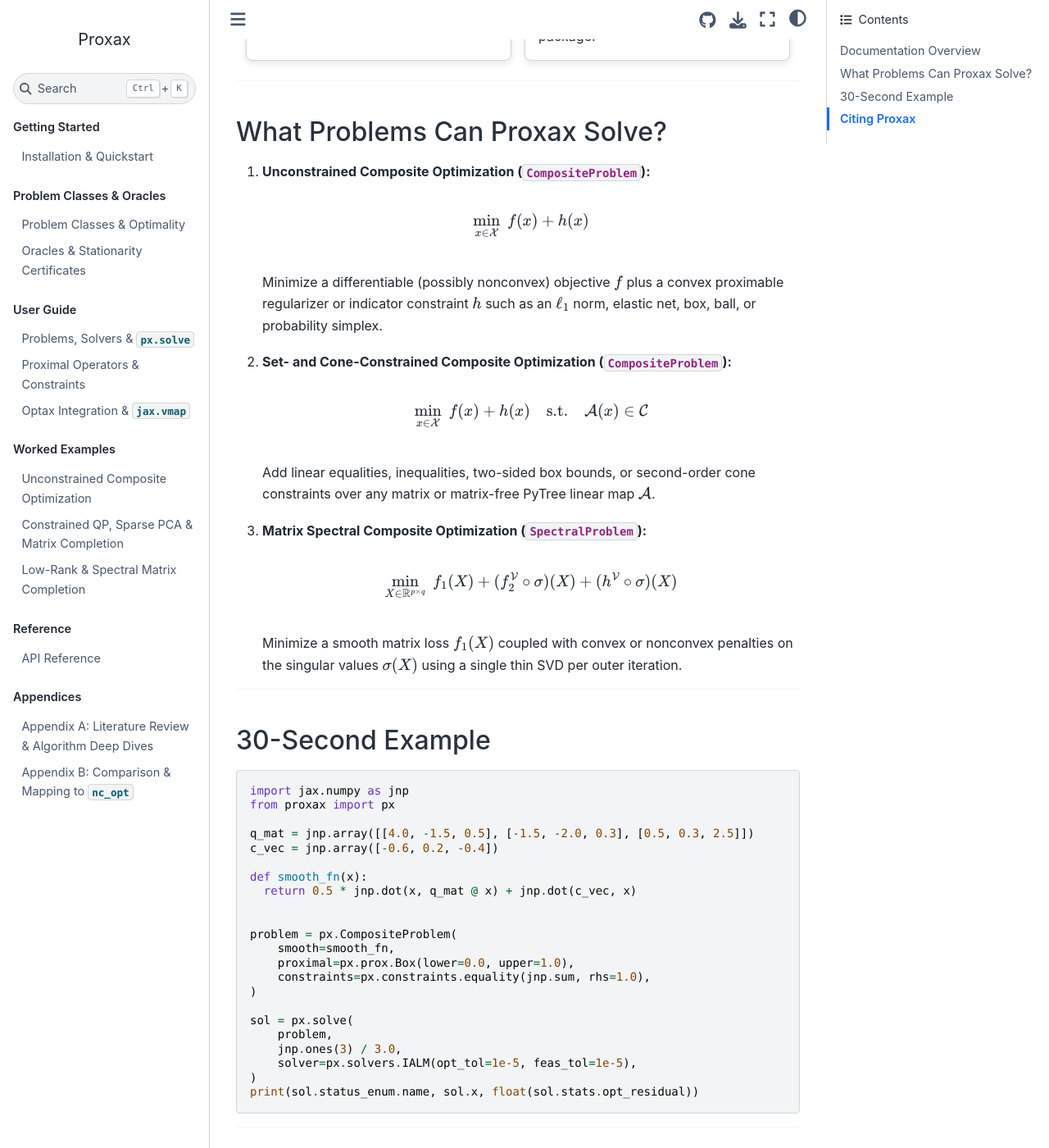
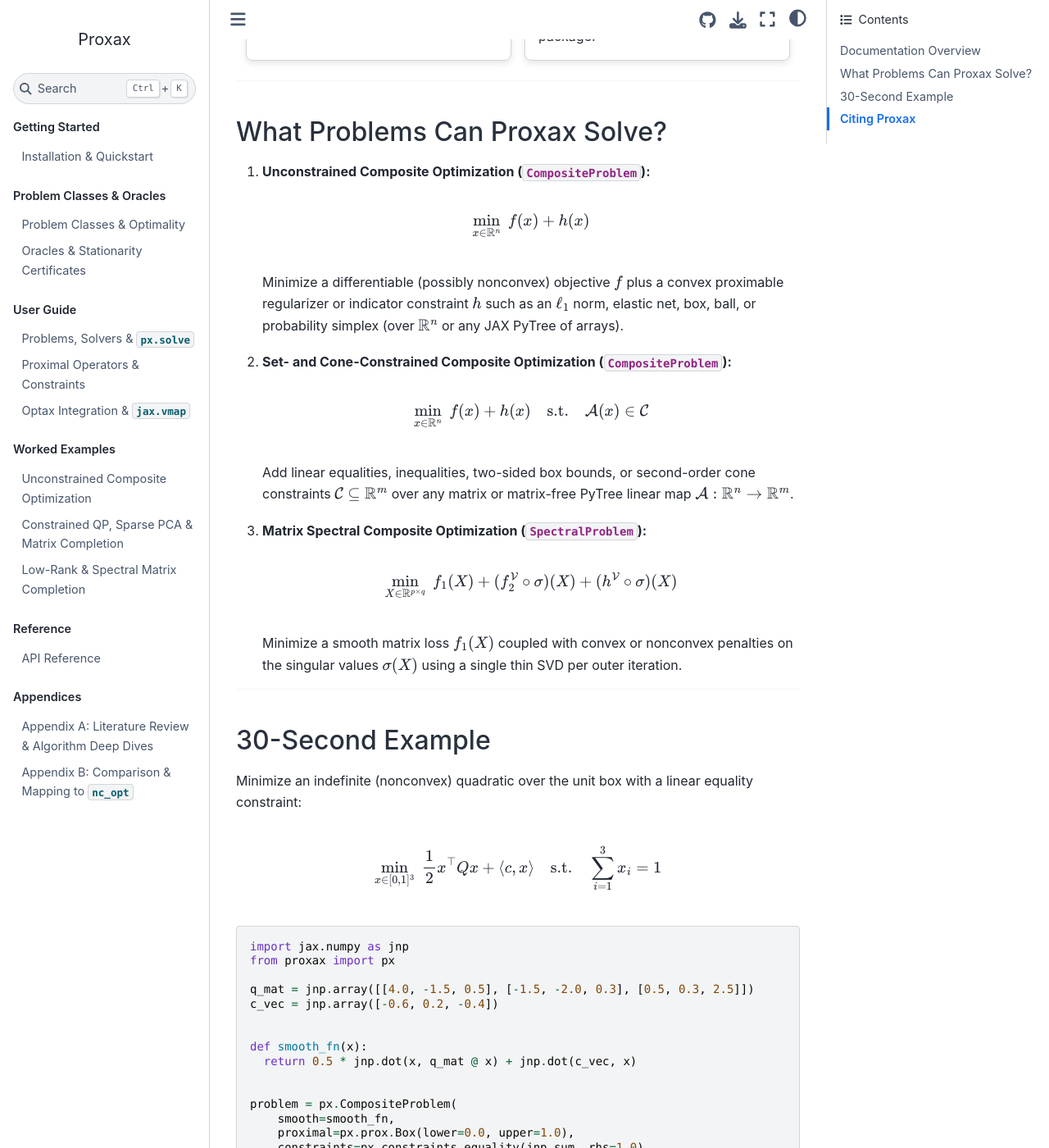
Before and after one commit to wwkong/proxax, a Sphinx documentation site: the page built from docs/index.md, in a window 1280 px wide and 1400 px high, scrolled down 1220 px. Shown: the whole window at 82% size. Built offline with Sphinx 7.4.7 and the Sphinx Book theme 1.1.4, drawn with Linux system fonts in a browser that asks for light colours; some of the changed text lies outside the part shown.

Commit message:
Release v0.0.3 and polish Quick Example LaTeX, output, and Euclidean notation

````diff
--- a/docs/conf.py
+++ b/docs/conf.py
@@ -9,7 +9,7 @@ os.environ.setdefault("XLA_PYTHON_CLIENT_PREALLOCATE", "false")
 project = "Proxax"
 author = "Weiwei Kong"
 copyright = "2026, Weiwei Kong"
-release = "0.0.2"
+release = "0.0.3"
 
 extensions = [
     "myst_parser",
--- a/docs/index.md
+++ b/docs/index.md
@@ -81,19 +81,20 @@ and detailed comparisons to the upstream MATLAB `nc_opt` package.
 
 1. **Unconstrained Composite Optimization (`CompositeProblem`):**
 
-   $$\min_{x \in \mathcal{X}} \; f(x) + h(x)$$
+   $$\min_{x \in \mathbb{R}^n} \; f(x) + h(x)$$
 
    Minimize a differentiable (possibly nonconvex) objective $f$ plus a convex
    proximable regularizer or indicator constraint $h$ such as an $\ell_1$ norm,
-   elastic net, box, ball, or probability simplex.
+   elastic net, box, ball, or probability simplex (over $\mathbb{R}^n$ or any
+   JAX PyTree of arrays).
 
 2. **Set- and Cone-Constrained Composite Optimization (`CompositeProblem`):**
 
-   $$\min_{x \in \mathcal{X}} \; f(x) + h(x) \quad \text{s.t.} \quad \mathcal{A}(x) \in \mathcal{C}$$
+   $$\min_{x \in \mathbb{R}^n} \; f(x) + h(x) \quad \text{s.t.} \quad \mathcal{A}(x) \in \mathcal{C}$$
 
    Add linear equalities, inequalities, two-sided box bounds, or second-order
-   cone constraints over any matrix or matrix-free PyTree linear map
-   $\mathcal{A}$.
+   cone constraints $\mathcal{C} \subseteq \mathbb{R}^m$ over any matrix or
+   matrix-free PyTree linear map $\mathcal{A}: \mathbb{R}^n \to \mathbb{R}^m$.
 
 3. **Matrix Spectral Composite Optimization (`SpectralProblem`):**
 
@@ -107,12 +108,18 @@ and detailed comparisons to the upstream MATLAB `nc_opt` package.
 
 ## 30-Second Example
 
+Minimize an indefinite (nonconvex) quadratic over the unit box with a linear
+equality constraint:
+
+$$\min_{x \in [0, 1]^3} \; \frac{1}{2} x^\top Q x + \langle c, x \rangle \quad \text{s.t.} \quad \sum_{i=1}^3 x_i = 1$$
+
 ```python
 import jax.numpy as jnp
 from proxax import px
 
 q_mat = jnp.array([[4.0, -1.5, 0.5], [-1.5, -2.0, 0.3], [0.5, 0.3, 2.5]])
 c_vec = jnp.array([-0.6, 0.2, -0.4])
+
 
 def smooth_fn(x):
   return 0.5 * jnp.dot(x, q_mat @ x) + jnp.dot(c_vec, x)
@@ -129,7 +136,8 @@ sol = px.solve(
     jnp.ones(3) / 3.0,
     solver=px.solvers.IALM(opt_tol=1e-5, feas_tol=1e-5),
 )
-print(sol.status_enum.name, sol.x, float(sol.stats.opt_residual))
+print(sol.status_enum.name, sol.x, f"{float(sol.stats.opt_residual):.2e}")
+# CONVERGED [0.06000053 0.9399997  0.        ] 6.80e-06
 ```
 
 ---
@@ -143,7 +151,7 @@ If Proxax was helpful for a publication, please cite this repository:
   author = {Weiwei Kong},
   title = {{Proxax}: Certified first-order proximal point methods for composite optimization in JAX and Optax.},
   url = {https://github.com/wwkong/proxax},
-  version = {0.0.2},
+  version = {0.0.3},
   year = {2026},
 }
 ```
--- a/pyproject.toml
+++ b/pyproject.toml
@@ -4,7 +4,7 @@ build-backend = "hatchling.build"
 
 [project]
 name = "proxax"
-version = "0.0.2"
+version = "0.0.3"
 description = "Certified first-order proximal point methods for composite optimization in JAX and Optax."
 readme = "README.md"
 requires-python = ">=3.11"
````
Also changed, not shown: README.md (+16 -9 lines), ROADMAP.md (+4 -4 lines), 3 other files.
